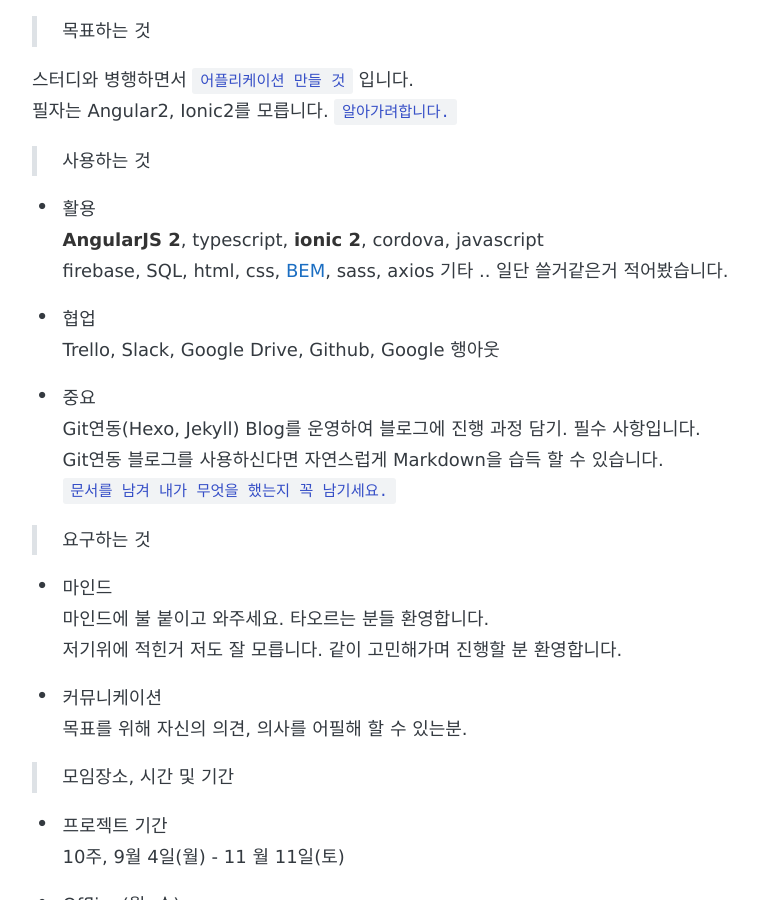
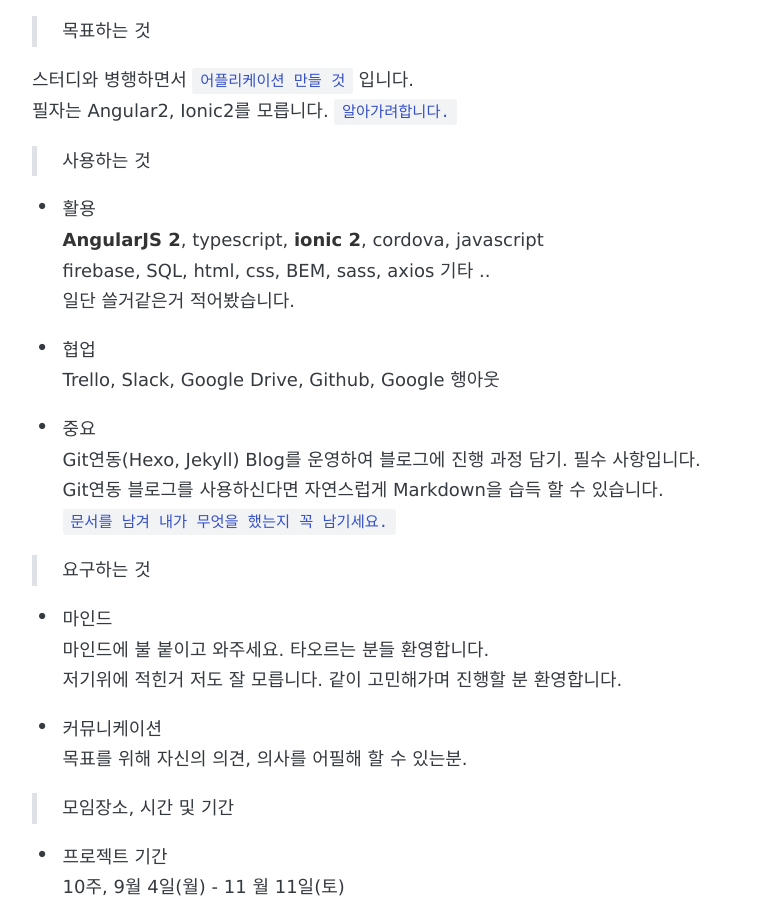
Before and after one commit to awesome-hwan/awesome-hwan.github.io, a Jekyll site: the page built from _posts/2017-08-15-[스터디]모집공고초안.md, in a window 1280 px wide and 900 px high, scrolled down 561 px. Shown: the whole window, without its empty margins (194-952 px from the left). Built offline with Jekyll 4.4.1, drawn with Linux system fonts in a browser that asks for light colours; some web fonts are replaced; comment, search, counter and statistics services are not loaded.

Commit message:
Study part.1

````diff
--- a/_posts/2017-08-15-[스터디]모집공고초안.md
+++ b/_posts/2017-08-15-[스터디]모집공고초안.md
@@ -24,7 +24,7 @@ share: true
 
 - 활용
 **AngularJS 2**, typescript,  **ionic 2**, cordova, javascript
-firebase, SQL, html, css, [BEM](http://getbem.com/), sass, axios 기타 ..
+firebase, SQL, html, css, BEM, sass, axios 기타 ..
 일단 쓸거같은거 적어봤습니다.
 
 - 협업
@@ -83,9 +83,9 @@ hexo, jekyll 상관없습니다.
 `Javascript과정 2가지가 있습니다.`
 쉬운것, 어려운것. 둘다 100%를 인증해주세요.
 
-```sh
-1 + 2 + 3을 한 후 Facebook message로 알람 주시면 연락 드리겠습니다.
-```
+
+### <U>1 + 2 + 3을 한 후 Facebook message로 알람 주시면 연락 드리겠습니다.</U>
+
 
 > 소개 및 당부의 말
 
````
